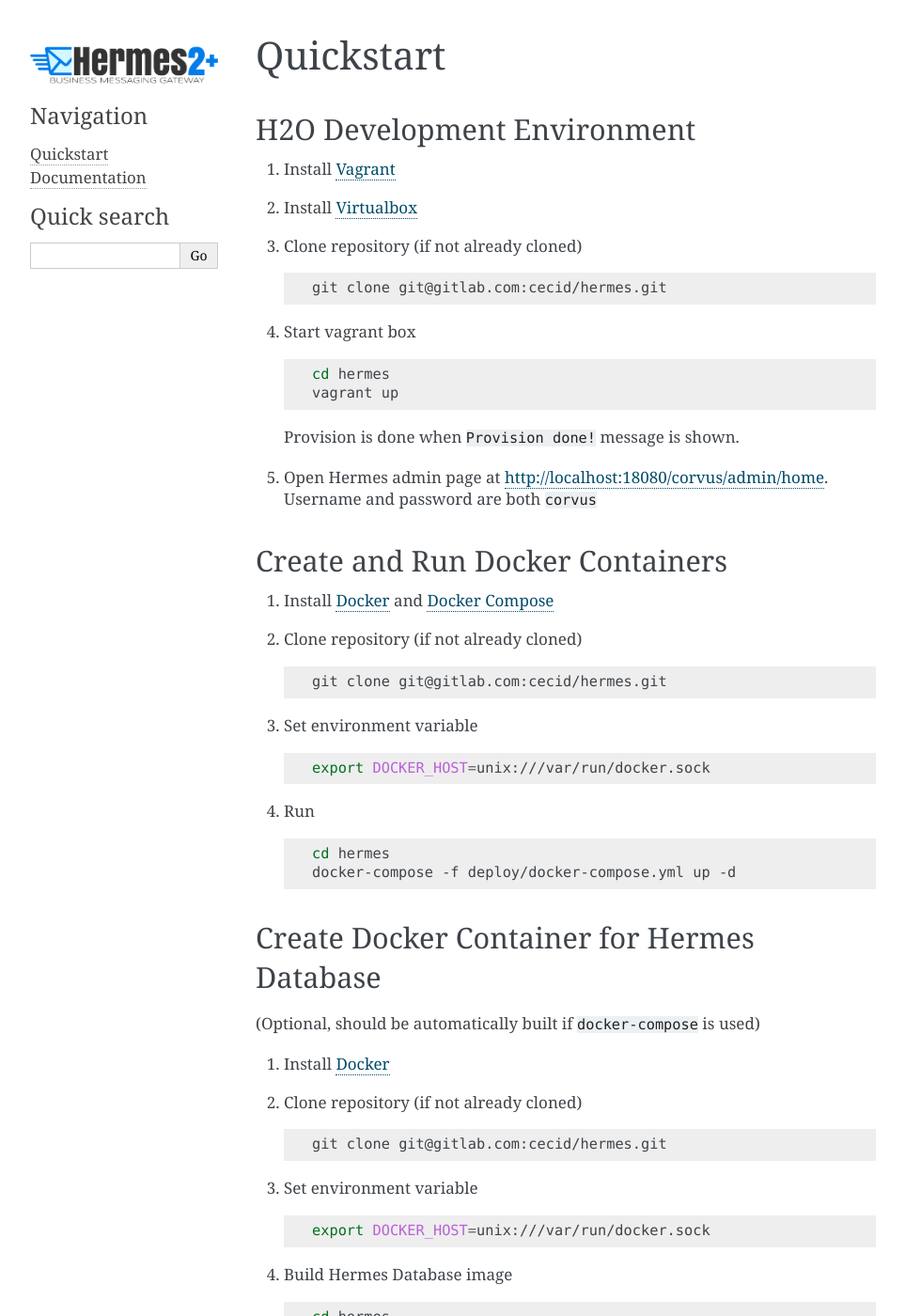
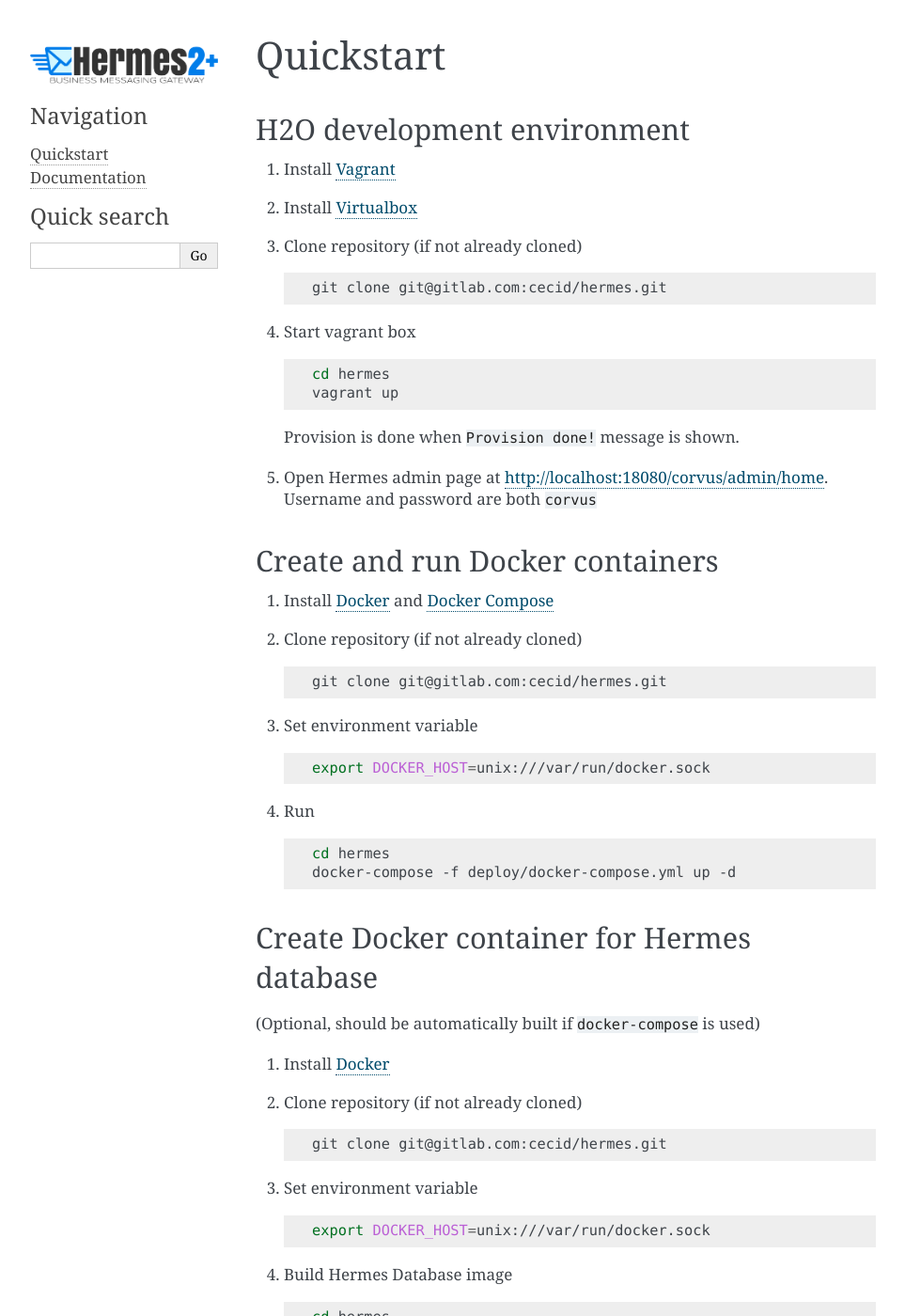
Before and after one commit to cecid/hermes-docs, a Sphinx documentation site: the page built from docs/source/quickstart.rst, in a window 1280 px wide and 1400 px high. Shown: the whole window at 94% size, without its empty margins (148-1111 px from the left). Built offline with Sphinx 7.4.7, drawn with Linux system fonts in a browser that asks for light colours; some of the changed text lies outside the part shown.

```diff
--- a/docs/source/java_client.rst
+++ b/docs/source/java_client.rst
@@ -992,13 +992,13 @@ The parameters are ``messageId``, ``messageBox``, ``as2From``, ``as2To``, and ``
    The method ``getElement`` gets the element with the name ``messageList`` and namespace URI equal to ``nsURI``. The ``messageElement`` values will then be extracted from ``messageList``.
    Each ``messageElement`` contains the values of ``messageId`` and ``messageBox``.
 
-Reference Articles
+Reference articles
 ------------------
 * :doc:`the_first_step_you_hermes_2`
 * :doc:`communicating_hermes2_through_web_service`
 * :doc:`ebMS_configuration`
 * :doc:`AS2_configuration`
 
-Reference Program Source
+Reference program source
 ------------------------
 * :download:`Hermes 2 loopback test <_static/hermes2_loopback.zip>`
--- a/docs/source/quickstart.rst
+++ b/docs/source/quickstart.rst
@@ -1,6 +1,6 @@
 Quickstart
 ==========
-H2O Development Environment
+H2O development environment
 ---------------------------
 #. Install `Vagrant <https://www.vagrantup.com/>`_
 #. Install `Virtualbox <https://www.virtualbox.org/>`_
@@ -21,7 +21,7 @@ H2O Development Environment
 #. Open Hermes admin page at http://localhost:18080/corvus/admin/home.
    Username and password are both ``corvus``
 
-Create and Run Docker Containers
+Create and run Docker containers
 --------------------------------
 #. Install `Docker`_ and `Docker Compose`_
 
@@ -47,7 +47,7 @@ Create and Run Docker Containers
       cd hermes
       docker-compose -f deploy/docker-compose.yml up -d
 
-Create Docker Container for Hermes Database
+Create Docker container for Hermes database
 -------------------------------------------
 (Optional, should be automatically built if ``docker-compose`` is used)
 
@@ -85,7 +85,7 @@ Create Docker Container for Hermes Database
       docker run -it --link h2o_db:db --rm h2o/db:1.0 mysql -hdb -P3306 -ucorvus -p ebms
       docker run -it --link h2o_db:db --rm h2o/db:1.0 mysql -hdb -P3306 -ucorvus -p as2
 
-Create Docker Container for Hermes Application Server
+Create Docker container for Hermes application server
 -----------------------------------------------------
 (Optional, should be automatically built if ``docker-compose`` is used)
 
@@ -121,7 +121,7 @@ Create Docker Container for Hermes Application Server
 
       docker run --name h2o_app --link h2o_db:db -p 18080:8080 -d h2o/app:1.0
 
-Admin Page and Connect to Hermes API
+Admin page and connect to Hermes API
 ------------------------------------
 #. Once Hermes server is deployed, you should be able to login to Admin page of Hermes and start working with it.
    The URL is at ``http://localhost:18080/corvus/admin/home``
```
